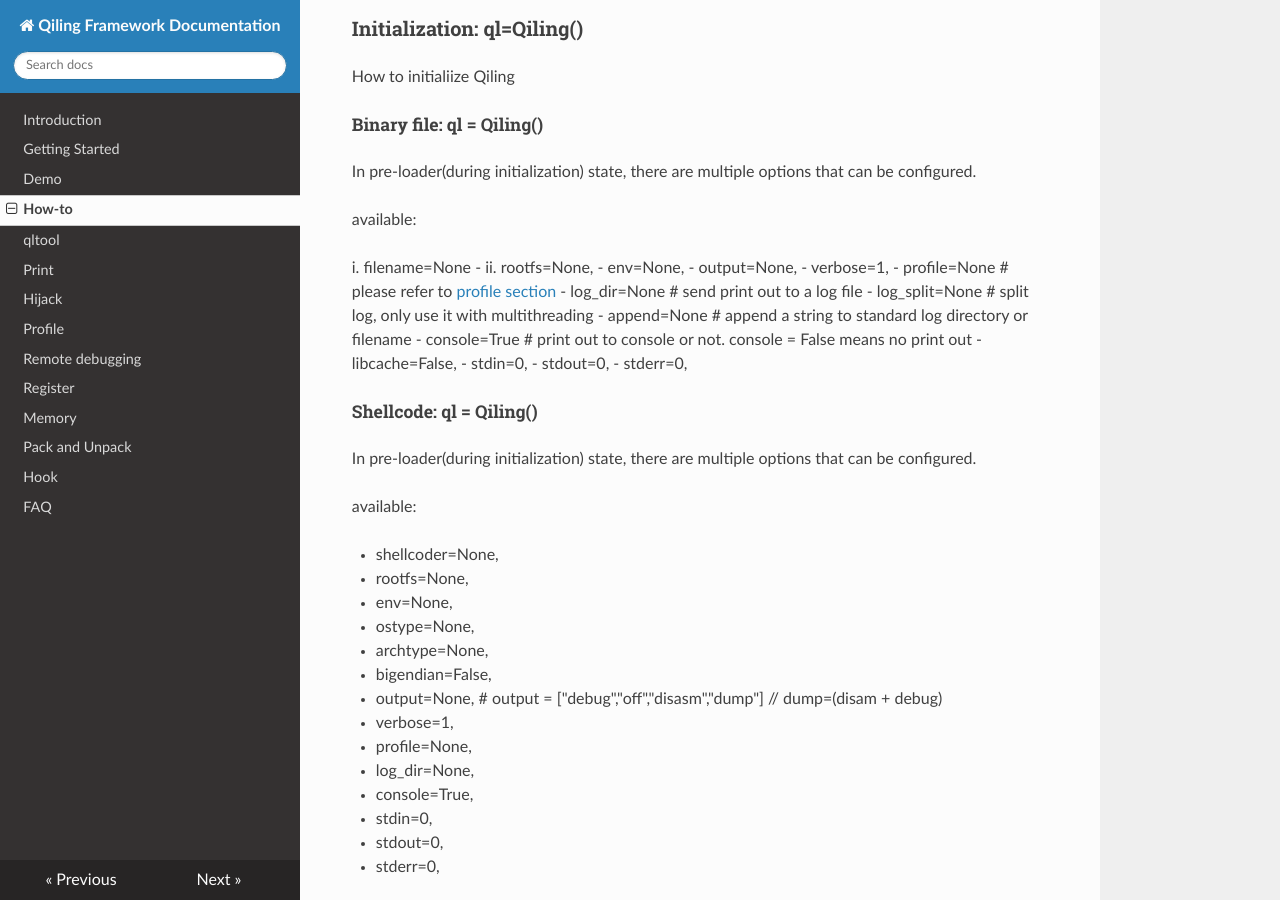
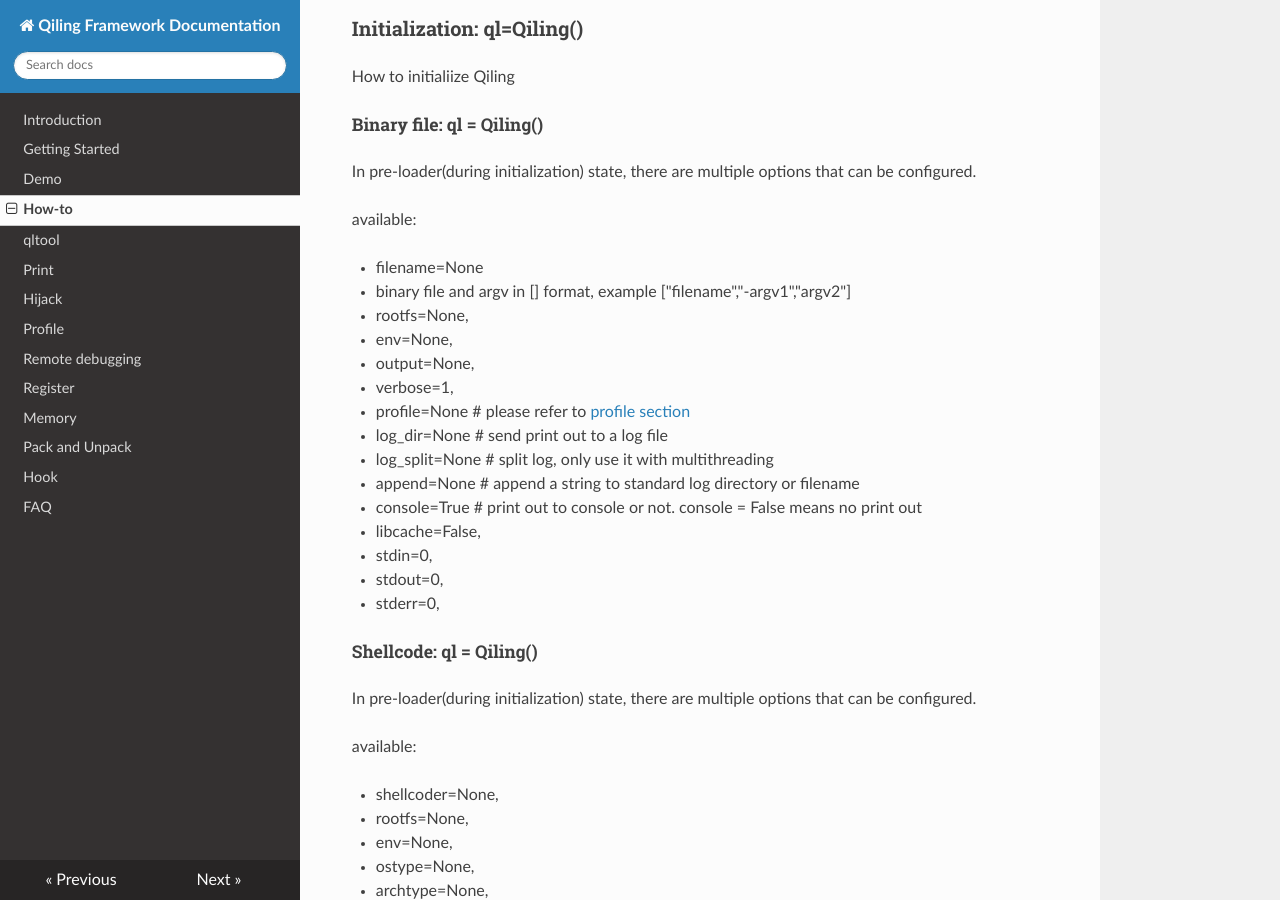
Before and after one commit to qilingframework/rtfd.io, an MkDocs documentation site: the page built from docs/usage.md, in a window 1280 px wide and 900 px high, scrolled down 742 px. Built offline with MkDocs 1.6.1, drawn with Linux system fonts in a browser that asks for light colours; nearby versions of some CDN libraries.

Commit message:
update usage

```diff
--- a/docs/usage.md
+++ b/docs/usage.md
@@ -49,9 +49,9 @@ In pre-loader(during initialization) state, there are multiple options that can
 
 available:
 
-i.  filename=None
-  -
-ii.  rootfs=None,
+- filename=None
+  - binary file and argv in [] format, example ["filename","-argv1","argv2"]
+- rootfs=None,
 -  env=None,
 -  output=None,
 -  verbose=1,
```
